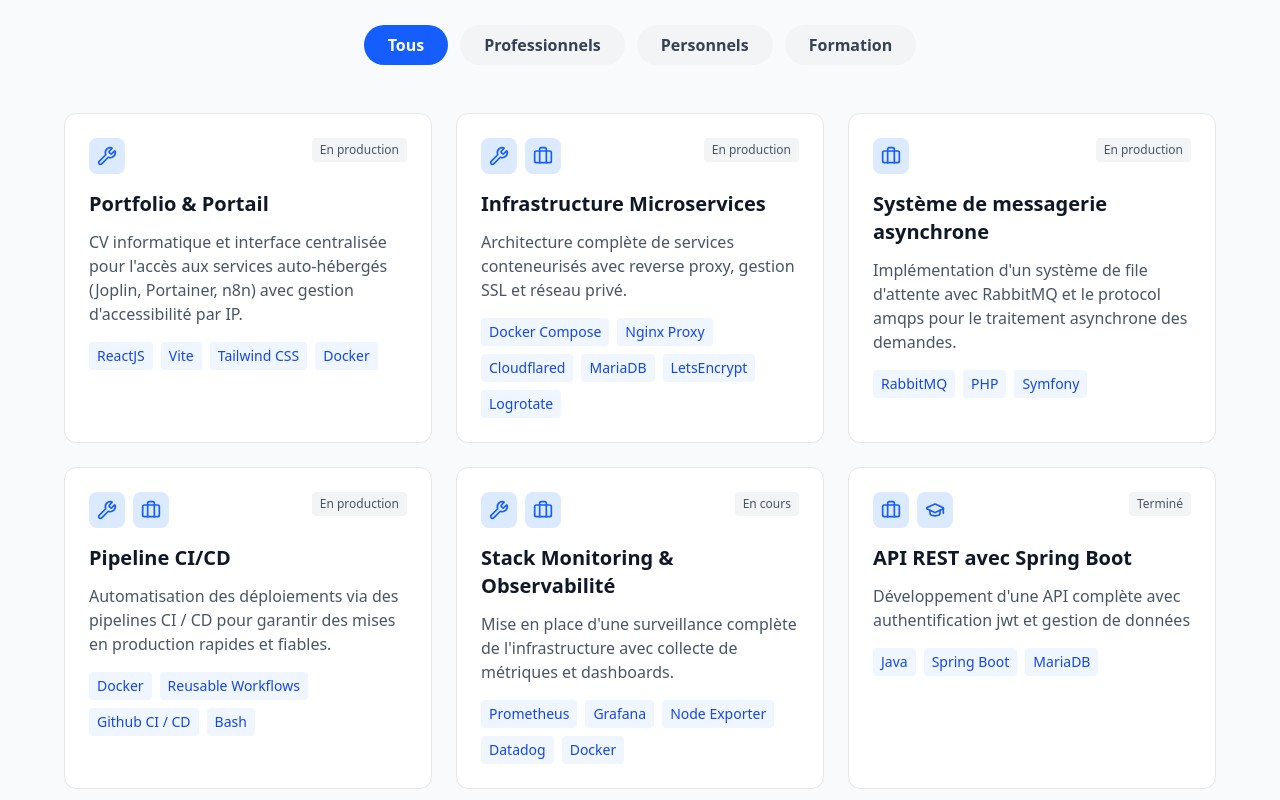
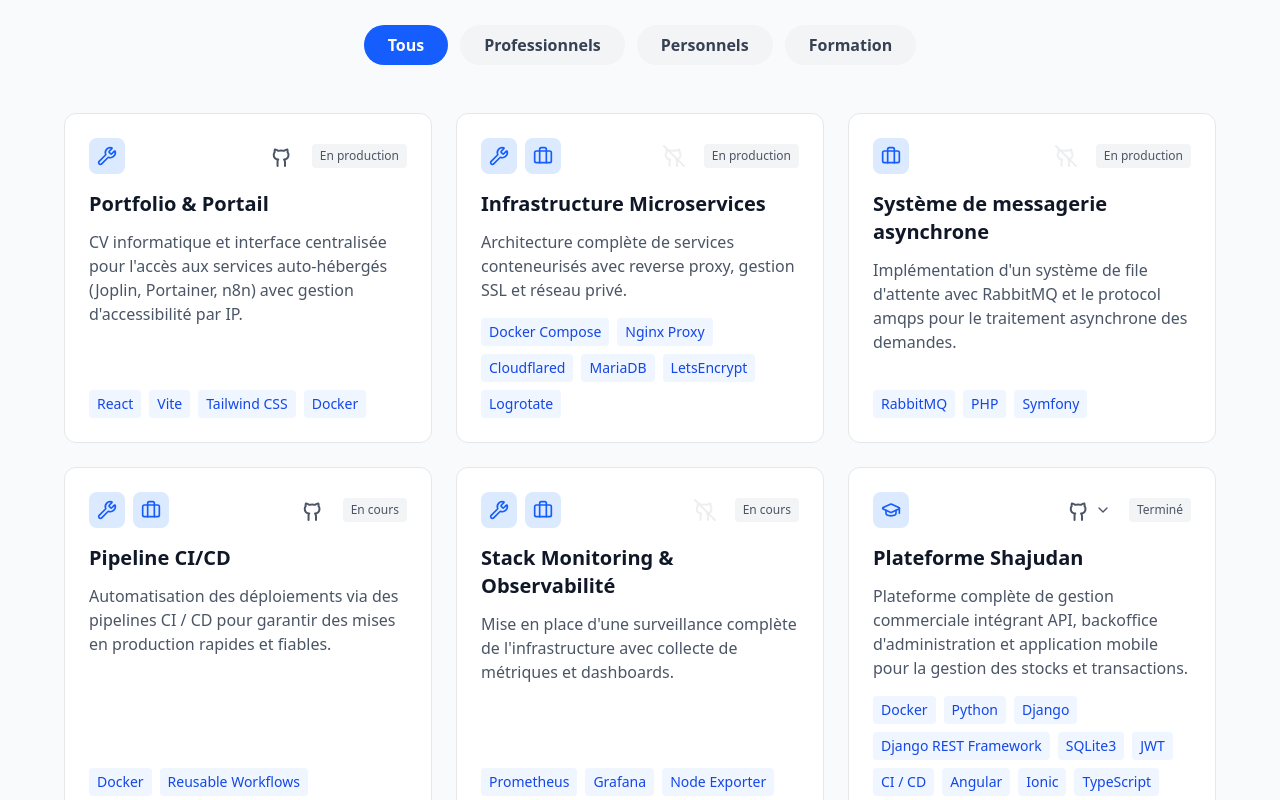
Before and after one commit to Skuskusku13/portfolio, a React (Vite) app: page / in a window 1280 px wide. Shown: the part 1680-2480 px from the top of the page. Built offline with nearby package versions, Linux system fonts and the light colour scheme.

Commit message:
update few projects and add icons github with links and separe icons svg

```diff
--- /dev/null
+++ b/src/components/Icons.tsx
@@ -0,0 +1,64 @@
+import type {SVGProps} from 'react';
+
+export function GithubIcon(props: SVGProps<SVGSVGElement>) {
+  return (
+    <svg
+      {...props}
+      xmlns="http://www.w3.org/2000/svg"
+      width="24"
+      height="24"
+      viewBox="0 0 24 24"
+      fill="none"
+      stroke="currentColor"
+      strokeWidth="2"
+      strokeLinecap="round"
+      strokeLinejoin="round"
+    >
+      <path d="M15 22v-4c0-1.51-.53-2.08-1-2.42 2.2-.24 4.5-1.07 4.5-4.8 0-1.07-.38-1.95-1.02-2.63.1-.25.45-1.25-.1-2.6-1.05-.33-3.44 1.3-3.44 1.3-.9-.25-1.86-.38-2.82-.38-.96 0-1.92.13-2.82.38 0 0-2.39-1.63-3.44-1.3-.55 1.35-.2 2.35-.1 2.6-.64.68-1.02 1.56-1.02 2.63 0 3.71 2.29 4.56 4.5 4.79-.37.31-.7 1.11-.7 1.8V22" />
+    </svg>
+  );
+}
+
+export function GithubOffIcon(props: SVGProps<SVGSVGElement>) {
+  return (
+    <svg
+      {...props}
+      xmlns="http://www.w3.org/2000/svg"
+      width="24"
+      height="24"
+      viewBox="0 0 24 24"
+      fill="none"
+      stroke="currentColor"
+      strokeWidth="2"
+      strokeLinecap="round"
+      strokeLinejoin="round"
+      className={`${props.className} opacity-40`}
+    >
+      <path d="M15 22v-4c0-1.51-.53-2.08-1-2.42 2.2-.24 4.5-1.07 4.5-4.8 0-1.07-.38-1.95-1.02-2.63.1-.25.45-1.25-.1-2.6-1.05-.33-3.44 1.3-3.44 1.3-.9-.25-1.86-.38-2.82-.38-.96 0-1.92.13-2.82.38 0 0-2.39-1.63-3.44-1.3-.55 1.35-.2 2.35-.1 2.6-.64.68-1.02 1.56-1.02 2.63 0 3.71 2.29 4.56 4.5 4.79-.37.31-.7 1.11-.7 1.8V22" />
+      <line x1="2" y1="2" x2="22" y2="22" />
+    </svg>
+  );
+}
+
+function LinkedinIcon(props: SVGProps<SVGSVGElement>) {
+  return (
+    <svg
+      {...props}
+      xmlns="http://www.w3.org/2000/svg"
+      width="24"
+      height="24"
+      viewBox="0 0 24 24"
+      fill="none"
+      stroke="currentColor"
+      strokeWidth="2"
+      strokeLinecap="round"
+      strokeLinejoin="round"
+    >
+      <path d="M16 8a6 6 0 0 1 6 6v7h-4v-7a2 2 0 0 0-2-2 2 2 0 0 0-2 2v7h-4v-7a6 6 0 0 1 6-6z" />
+      <rect width="4" height="12" x="2" y="9" />
+      <circle cx="4" cy="4" r="2" />
+    </svg>
+  );
+}
+
+export { LinkedinIcon };
--- a/src/components/Projects.tsx
+++ b/src/components/Projects.tsx
@@ -1,8 +1,106 @@
-import { useState, useEffect } from 'react';
-import { Briefcase, Wrench, GraduationCap } from 'lucide-react';
+import { useState, useEffect, useRef } from 'react';
+import { Briefcase, Wrench, GraduationCap, ChevronDown } from 'lucide-react';
 import { projects } from '../data';
+import { GithubIcon, GithubOffIcon } from './Icons';
 import Pagination from './Pagination';
 import type { Project } from '../types';
+
+const ProjectCard = ({ project }: { project: Project }) => {
+  const [isDropdownOpen, setIsDropdownOpen] = useState(false);
+  const dropdownRef = useRef<HTMLDivElement>(null);
+
+  // Close dropdown when clicking outside
+  useEffect(() => {
+    const handleClickOutside = (event: MouseEvent) => {
+      if (dropdownRef.current && !dropdownRef.current.contains(event.target as Node)) {
+        setIsDropdownOpen(false);
+      }
+    };
+    document.addEventListener('mousedown', handleClickOutside);
+    return () => document.removeEventListener('mousedown', handleClickOutside);
+  }, []);
+
+  const hasGithubLinks = project.githubLinks && project.githubLinks.length > 0;
+
+  return (
+    <div className="bg-white dark:bg-gray-900 border border-gray-200 dark:border-gray-800 rounded-xl p-6 hover:shadow-lg dark:hover:shadow-blue-900/10 transition duration-300 flex flex-col h-full">
+      <div className="flex items-start justify-between mb-4">
+        <div className="flex gap-2">
+          {project.category.map((cat, i) => (
+            <div key={i} className="p-2 bg-blue-100 dark:bg-blue-900/20 rounded-lg" title={cat}>
+              {cat === 'pro' && <Briefcase className="w-5 h-5 text-blue-600 dark:text-blue-400" />}
+              {cat === 'perso' && <Wrench className="w-5 h-5 text-blue-600 dark:text-blue-400" />}
+              {cat === 'formation' && <GraduationCap className="w-5 h-5 text-blue-600 dark:text-blue-400" />}
+            </div>
+          ))}
+        </div>
+        <div className="flex items-center gap-3">
+          {/* GitHub Links Logic */}
+          <div className="relative" ref={dropdownRef}>
+            {!hasGithubLinks ? (
+              <div
+                className="p-1.5 text-gray-300 dark:text-gray-700 cursor-not-allowed"
+                title="Code source non disponible"
+              >
+                <GithubOffIcon className="w-6 h-6" />
+              </div>
+            ) : project.githubLinks!.length === 1 ? (
+              <a
+                href={project.githubLinks![0].url}
+                target="_blank"
+                rel="noopener noreferrer"
+                className="flex items-center justify-center p-1.5 text-gray-600 dark:text-gray-400 hover:text-black dark:hover:text-white transition-colors"
+                title="Voir le code source"
+              >
+                <GithubIcon className="w-6 h-6" />
+              </a>
+            ) : (
+              <>
+                <button
+                  onClick={() => setIsDropdownOpen(!isDropdownOpen)}
+                  className="flex items-center gap-1 p-1.5 text-gray-600 dark:text-gray-400 hover:text-black dark:hover:text-white transition-colors"
+                  title="Voir les repositories"
+                >
+                  <GithubIcon className="w-6 h-6" />
+                  <ChevronDown className={`w-4 h-4 transition-transform ${isDropdownOpen ? 'rotate-180' : ''}`} />
+                </button>
+
+                {isDropdownOpen && (
+                  <div className="absolute right-0 top-full mt-2 w-48 bg-white dark:bg-gray-800 rounded-lg shadow-xl border border-gray-200 dark:border-gray-700 z-10 overflow-hidden">
+                    {project.githubLinks!.map((link, idx) => (
+                      <a
+                        key={idx}
+                        href={link.url}
+                        target="_blank"
+                        rel="noopener noreferrer"
+                        className="block px-4 py-3 text-sm text-gray-700 dark:text-gray-300 hover:bg-gray-100 dark:hover:bg-gray-700 transition-colors border-b last:border-0 border-gray-100 dark:border-gray-700"
+                      >
+                        {link.label}
+                      </a>
+                    ))}
+                  </div>
+                )}
+              </>
+            )}
+          </div>
+
+          <span className="text-xs px-2 py-1 bg-gray-100 dark:bg-gray-800 text-gray-600 dark:text-gray-400 rounded self-center">
+            {project.status}
+          </span>
+        </div>
+      </div>
+      <h3 className="text-xl font-bold mb-3 text-gray-900 dark:text-white">{project.title}</h3>
+      <p className="text-gray-600 dark:text-gray-400 mb-4 grow">{project.description}</p>
+      <div className="flex flex-wrap gap-2 mt-auto">
+        {project.tech.map((tech, i) => (
+          <span key={i} className="px-2 py-1 bg-blue-50 dark:bg-blue-900/20 text-blue-700 dark:text-blue-300 rounded text-sm">
+            {tech}
+          </span>
+        ))}
+      </div>
+    </div>
+  );
+};
 
 export default function Projects() {
   const [projectFilter, setProjectFilter] = useState<Project['category'][number] | 'all'>('all');
@@ -70,31 +168,7 @@ export default function Projects() {
 
         <div className="grid md:grid-cols-2 lg:grid-cols-3 gap-6">
           {displayedProjects.map((project, idx) => (
-            <div key={idx} className="bg-white dark:bg-gray-900 border border-gray-200 dark:border-gray-800 rounded-xl p-6 hover:shadow-lg dark:hover:shadow-blue-900/10 transition duration-300">
-              <div className="flex items-start justify-between mb-4">
-                <div className="flex gap-2">
-                  {project.category.map((cat, i) => (
-                    <div key={i} className="p-2 bg-blue-100 dark:bg-blue-900/20 rounded-lg" title={cat}>
-                      {cat === 'pro' && <Briefcase className="w-5 h-5 text-blue-600 dark:text-blue-400" />}
-                      {cat === 'perso' && <Wrench className="w-5 h-5 text-blue-600 dark:text-blue-400" />}
-                      {cat === 'formation' && <GraduationCap className="w-5 h-5 text-blue-600 dark:text-blue-400" />}
-                    </div>
-                  ))}
-                </div>
-                <span className="text-xs px-2 py-1 bg-gray-100 dark:bg-gray-800 text-gray-600 dark:text-gray-400 rounded">
-                  {project.status}
-                </span>
-              </div>
-              <h3 className="text-xl font-bold mb-3 text-gray-900 dark:text-white">{project.title}</h3>
-              <p className="text-gray-600 dark:text-gray-400 mb-4">{project.description}</p>
-              <div className="flex flex-wrap gap-2">
-                {project.tech.map((tech, i) => (
-                  <span key={i} className="px-2 py-1 bg-blue-50 dark:bg-blue-900/20 text-blue-700 dark:text-blue-300 rounded text-sm">
-                    {tech}
-                  </span>
-                ))}
-              </div>
-            </div>
+            <ProjectCard key={idx} project={project} />
           ))}
         </div>
 
--- a/src/data/index.ts
+++ b/src/data/index.ts
@@ -20,7 +20,7 @@ export const experiences: Experience[] = [
     role: "Full-stack Developer",
     period: "Sept. 2023 - Janv. 2024",
     type: "Alternance",
-    skills: ["Node.js", "AngularJS", "Spring Boot", "SCSS"]
+    skills: ["Node.js", "Angular", "Spring Boot", "SCSS"]
   },
   {
     company: "SESAN",
@@ -63,7 +63,7 @@ export const skills: Skills = {
   self_hosted: ["Joplin", "Cloudflared", "Pi-hole"],
   network_security: ["WireGuard", "Nginx", "SSL / TLS"],
   os: ["MacOS", "Windows", "Debian", "Ubuntu", "Linux Mint", "Kali", "Raspberry Pi OS"],
-  frontend: ["TypeScript", "JavaScript", "Android (Java)", "AngularJS", "ReactJS", "Vite", "Twig", "HTML", "CSS", "SCSS", "Bootstrap",],
+  frontend: ["TypeScript", "JavaScript", "Android (Java)", "Angular", "React", "Vite", "Twig", "HTML", "CSS", "SCSS", "Bootstrap",],
   project_management: ["Agile / Scrum", "Kanban", "Jira", "UML (Séquence)", "Merise (MCD, MLD)", "Architecture Technique"],
   // data_ai: ["TensorFlow", "Keras", "Scikit-learn", "Pandas", "NumPy", "Matplotlib", "PySpark"],
 };
@@ -73,8 +73,11 @@ export const projects: Project[] = [
     title: "Portfolio & Portail",
     category: ["perso"],
     description: "CV informatique et interface centralisée pour l'accès aux services auto-hébergés (Joplin, Portainer, n8n) avec gestion d'accessibilité par IP.",
-    tech: ["ReactJS", "Vite", "Tailwind CSS", "Docker"],
-    status: "En production"
+    tech: ["React", "Vite", "Tailwind CSS", "Docker"],
+    status: "En production",
+    githubLinks: [
+      { label: "Code Source", url: "https://github.com/Skuskusku13/portfolio" },
+    ]
   },
   {
     title: "Infrastructure Microservices",
@@ -95,7 +98,10 @@ export const projects: Project[] = [
     category: ["perso", "pro"],
     description: "Automatisation des déploiements via des pipelines CI / CD pour garantir des mises en production rapides et fiables.",
     tech: ["Docker", "Reusable Workflows", "Github CI / CD", "Bash"],
-    status: "En production"
+    status: "En cours",
+    githubLinks: [
+      { label: "Workflows réutilisable", url: "https://github.com/Skuskusku13/workflows-reusable" }
+    ]
   },
   {
     title: "Stack Monitoring & Observabilité",
@@ -105,32 +111,49 @@ export const projects: Project[] = [
     status: "En cours"
   },
   {
+    title: "Plateforme Shajudan",
+    category: ["formation"],
+    description: "Plateforme complète de gestion commerciale intégrant API, backoffice d'administration et application mobile pour la gestion des stocks et transactions.",
+    tech: ["Docker", "Python", "Django", "Django REST Framework", "SQLite3", "JWT", "CI / CD", "Angular", "Ionic", "TypeScript", "API REST"],
+    status: "Terminé",
+    githubLinks: [
+      { label: "Backoffice Django", url: "https://github.com/Skuskusku13/backoffice-django/" },
+      { label: "Backoffice", url: "https://github.com/Skuskusku13/backoffice/" },
+      { label: "Bateau Shajudan", url: "https://github.com/Skuskusku13/bateau-shajudan/" }
+    ]
+  },
+  {
     title: "API REST avec Spring Boot",
     category: ["pro", "formation"],
-    description: "Développement d'une API complète avec authentification jwt et gestion de données",
+    description: "Développement d'une API et gestion de données",
     tech: ["Java", "Spring Boot", "MariaDB"],
-    status: "Terminé"
-  },
-  {
-    title: "Bateau de Thibaut",
-    category: ["formation"],
-    description: "Développement d'une application mobile pour un magasin. Gestion de stock, promos, indisponibilités des articles, articles de saisons, prix d'achat, prrix de revente.",
-    tech: ["Angular", "Ionic", "TypeScript", "API REST"],
-    status: "Terminé"
+    status: "Terminé",
+    githubLinks: [
+      { label: "Angular & SpringBoot", url: "https://github.com/Skuskusku13/SpringAngularRest" },
+      { label: "", url: "" }
+    ]
   },
   {
     title: "Bunker",
     category: ["formation"],
     description: "Filevault pour notes sécurisées enregistrement des mdp et email pour des sites.",
-    tech: ["NestJS", "AngularJS", "MariaDB"],
-    status: "Terminé"
+    tech: ["NestJS", "Angular", "MariaDB", "docker"],
+    status: "Terminé",
+    githubLinks: [
+      { label: "Front (Angular / TS)", url: "https://github.com/Skuskusku13/bunker_webapp" },
+      { label: "Back (NestJS TS)", url: "https://github.com/Skuskusku13/bunker_API" },
+    ]
   },
   {
     title: "Applications Mobile Android",
     category: ["formation"],
-    description: "Application native Android pour la consultation de données parlementaires (Open Data).",
+    description: "Application native Android pour la consultation de données en API.",
     tech: ["Java", "Android SDK", "Gradle"],
-    status: "Terminé"
+    status: "Terminé",
+    githubLinks: [
+      { label: "Pokedex Android", url: "https://github.com/Skuskusku13/pokedex-android" },
+      { label: "Nos députés (Open Data)", url: "https://github.com/Skuskusku13/nosdeputes-android" },
+    ]
   },
   {
     title: "Analyse Big Data",
@@ -140,11 +163,11 @@ export const projects: Project[] = [
     status: "Terminé"
   },
   {
-    title: "API de Machine Learning",
-    category: ["formation"],
-    description: "Développement d'une API Flask exposant un modèle d'IA entraîné avec TensorFlow / Keras pour la classification.",
-    tech: ["Python", "Flask", "TensorFlow", "Keras"],
-    status: "Terminé"
+    "title": "Chatbot IA",
+    "category": ["formation"],
+    "description": "Chatbot utilisant TensorFlow/Keras et NLTK pour analyser les intentions des utilisateurs et générer des réponses contextuelles via une interface web Flask.",
+    "tech": ["Docker", "Python", "Flask", "TensorFlow", "Keras", "NLTK"],
+    "status": "Prototype"
   },
   {
     title: "Site vitrine avec CMS",
--- a/src/types/index.ts
+++ b/src/types/index.ts
@@ -20,6 +20,7 @@ export interface Project {
   description: string;
   tech: string[];
   status: string;
+  githubLinks?: { label: string; url: string }[];
 }
 
 export interface Skills {
```
Also changed, not shown: src/components/Contact.tsx (+1 -40 lines).
